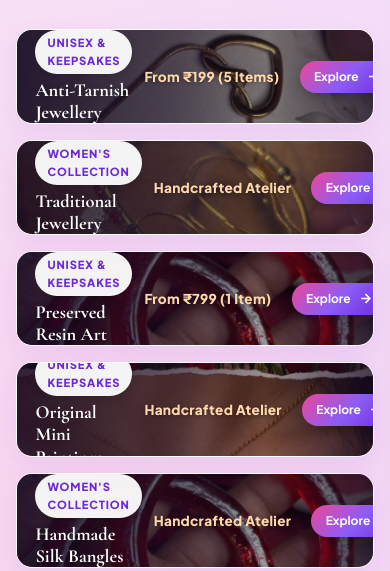
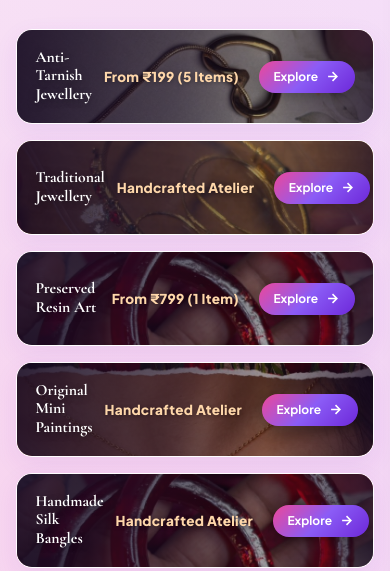
Before and after one commit to P-chaitanya00/megha, a plain HTML site: page index.html in a window 390 px wide. Shown: the part 181-752 px from the top of the page. Drawn offline with nearby package versions, Linux system fonts and the light colour scheme.

Commit message:
Remove gender badge labels from category strips; reduce strip-title font size

```diff
--- a/app.js
+++ b/app.js
@@ -1180,10 +1180,7 @@ function renderHomeCategories() {
       else imgUrl = 'assets/products/golden_heart_necklace.jpg';
     }
 
-    let genderBadge = 'Atelier Collection';
-    if (cat.gender === 'w') genderBadge = "Women's Collection";
-    else if (cat.gender === 'm') genderBadge = "Men's Collection";
-    else if (cat.gender === 'both') genderBadge = 'Unisex & Keepsakes';
+
 
     let priceText = '';
     if (count > 0) {
@@ -1201,7 +1198,6 @@ function renderHomeCategories() {
         </div>
         <div class="strip-content">
           <div class="strip-info-left">
-            <span class="strip-badge">${genderBadge}</span>
             <h2 class="strip-title">${displayName}</h2>
           </div>
           <div class="strip-info-right">
--- a/style.css
+++ b/style.css
@@ -530,7 +530,7 @@ a {
 
 .strip-title {
   font-family: var(--font-serif);
-  font-size: 1.6rem;
+  font-size: 1.25rem;
   font-weight: 700;
   color: #ffffff;
   margin: 0;
@@ -2859,7 +2859,7 @@ a {
     padding: 1.25rem 1.5rem;
   }
   .strip-title {
-    font-size: 1.35rem;
+    font-size: 1.1rem;
   }
 }
 
@@ -3003,7 +3003,7 @@ a {
     gap: 0.75rem;
   }
   .strip-title {
-    font-size: 1.15rem;
+    font-size: 0.98rem;
   }
   .strip-price {
     font-size: 0.85rem;
```
